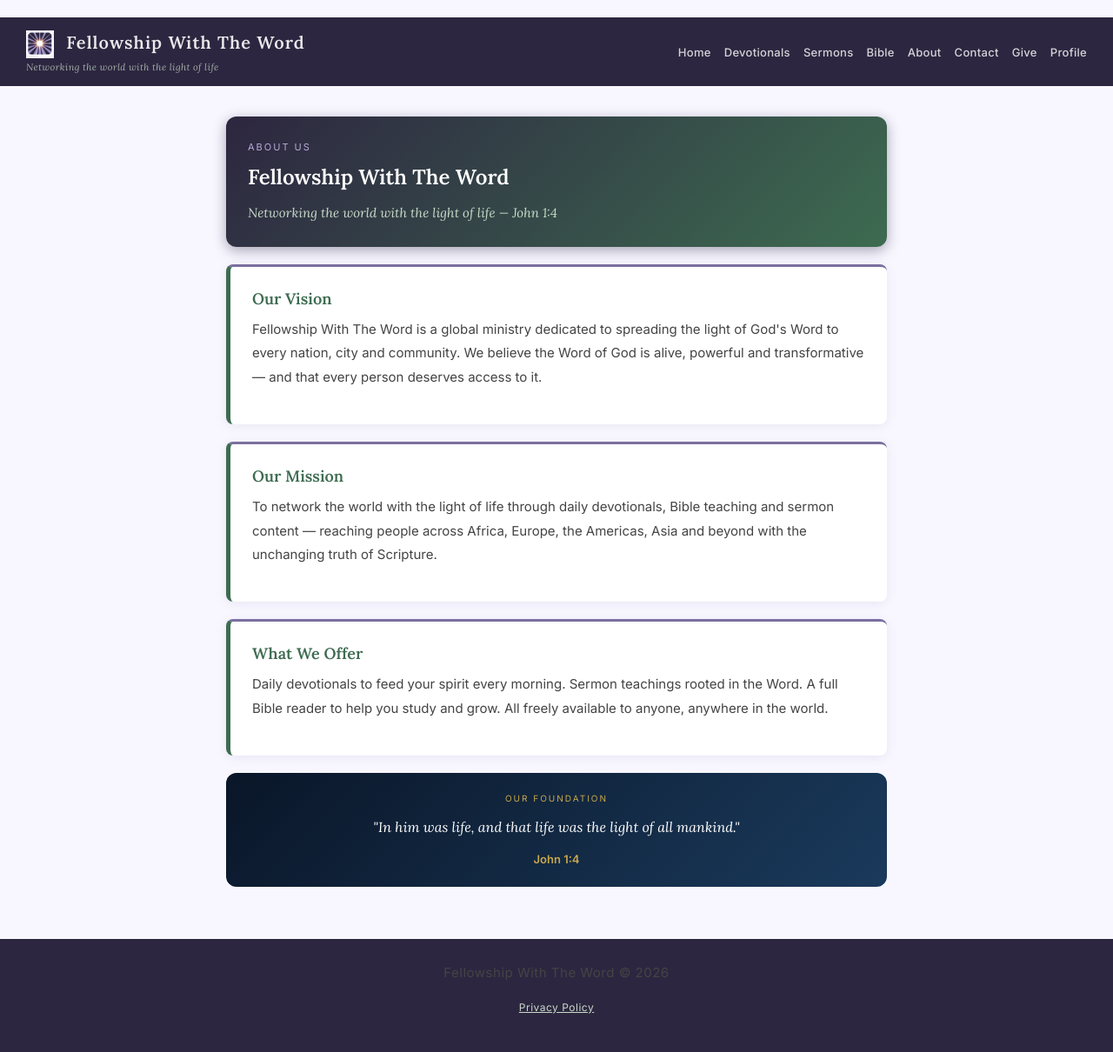
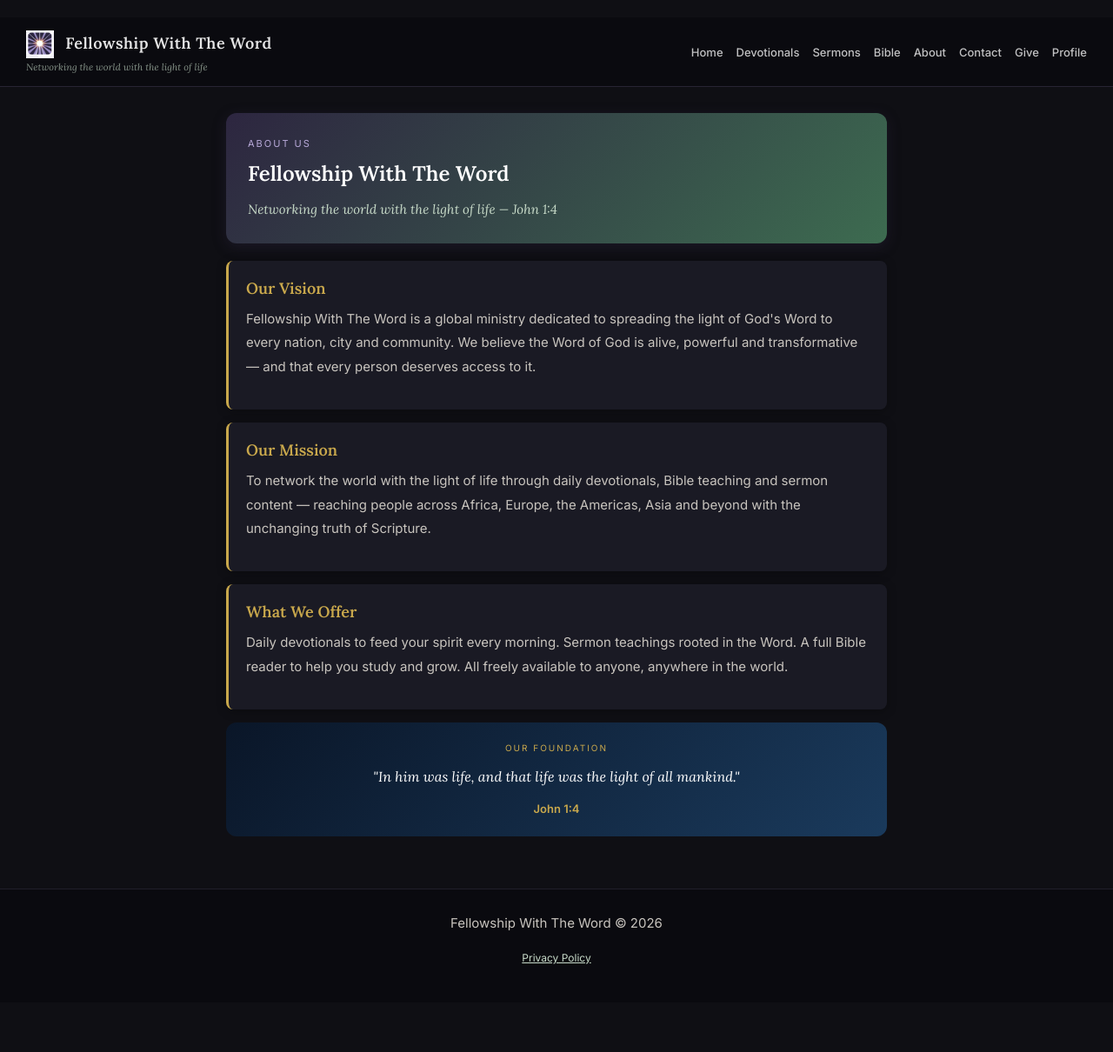
Before and after one commit to MelTosam/fellowship-with-the-word, a Python web app: template templates/about.html in a window 1280 px wide. Shown: the whole page at 87% size. After the commit the page ends 1109 px from the top, so only its background shows below. Run offline with Jinja, Linux system fonts and the light colour scheme; the template is opened without the code that fills it, so the values that code supplies are empty.

Commit message:
Full dark aesthetic redesign

```diff
--- a/static/css/style.css
+++ b/static/css/style.css
@@ -7,18 +7,19 @@
 }
 
 body {
-    background-color: #F8F7FF;
-    color: #2C2C2C;
+    background-color: #0F0F14;
+    color: #F0EDE8;
     font-family: 'Inter', sans-serif;
 }
 
 nav {
-    background-color: #2D2640;
+    background-color: #0A0A0F;
     padding: 15px 30px;
     display: flex;
     justify-content: space-between;
     align-items: center;
     gap: 10px;
+    border-bottom: 1px solid rgba(155, 142, 196, 0.2);
 }
 
 .nav-center {
@@ -27,20 +28,19 @@ nav {
 
 .nav-brand {
     color: rgba(255, 255, 255, 0.90);
-    font-size: 20px;
+    font-size: 18px;
     font-weight: 600;
     text-decoration: none;
     font-family: 'Lora', serif;
-    letter-spacing: 1px;
+    letter-spacing: 0.5px;
 }
 
 .nav-tagline {
-    color: rgba(200, 219, 201, 0.75);
+    color: rgba(200, 219, 201, 0.65);
     font-size: 11px;
     font-style: italic;
     font-family: 'Lora', serif;
     margin-top: 3px;
-    letter-spacing: 0.3px;
 }
 
 .nav-links {
@@ -50,15 +50,14 @@ nav {
 }
 
 .nav-links a {
-    color: rgba(255, 255, 255, 0.80);
+    color: rgba(255, 255, 255, 0.75);
     text-decoration: none;
     font-size: 13px;
     font-weight: 500;
-    letter-spacing: 0.3px;
 }
 
 .nav-links a:hover {
-    color: #C8DBC9;
+    color: #C9A84C;
 }
 
 .hamburger {
@@ -130,39 +129,39 @@ nav {
 
 .today-section {
     max-width: 800px;
-    margin: 35px auto;
+    margin: 30px auto;
     padding: 0 20px;
 }
 
 .section-title {
-    color: #7B6FA0;
-    font-size: 13px;
+    color: #C9A84C;
+    font-size: 11px;
     font-family: 'Inter', sans-serif;
     font-weight: 600;
-    letter-spacing: 1.5px;
+    letter-spacing: 2px;
     text-transform: uppercase;
     margin-bottom: 15px;
     padding-bottom: 8px;
-    border-bottom: 2px solid #3D6B50;
+    border-bottom: 1px solid rgba(201, 168, 76, 0.3);
 }
 
 .container {
     max-width: 800px;
-    margin: 35px auto;
+    margin: 30px auto;
     padding: 0 20px;
 }
 
 h1 {
-    color: #7B6FA0;
+    color: #F0EDE8;
     font-size: 24px;
     font-family: 'Lora', serif;
     margin-bottom: 15px;
     padding-bottom: 10px;
-    border-bottom: 2px solid #3D6B50;
+    border-bottom: 1px solid rgba(201, 168, 76, 0.3);
 }
 
 h2 {
-    color: #3D6B50;
+    color: #C9A84C;
     font-size: 18px;
     font-family: 'Lora', serif;
     margin-bottom: 10px;
@@ -172,47 +171,46 @@ h2 {
 p {
     line-height: 1.85;
     margin-bottom: 15px;
-    color: #444;
+    color: #C8C4BE;
     font-size: 15px;
     font-family: 'Inter', sans-serif;
 }
 
 .devotional-card {
-    background: white;
-    border-left: 5px solid #3D6B50;
-    border-top: 3px solid #7B6FA0;
-    padding: 25px;
-    margin-bottom: 20px;
+    background: #1A1A24;
+    border-left: 3px solid #C9A84C;
+    padding: 20px;
+    margin-bottom: 15px;
     border-radius: 8px;
-    box-shadow: 0 2px 12px rgba(123, 111, 160, 0.12);
+    box-shadow: 0 2px 12px rgba(0, 0, 0, 0.3);
 }
 
 .verse {
-    color: #3D6B50;
+    color: #C9A84C;
     font-style: italic;
     font-size: 15px;
     margin-bottom: 12px;
-    font-weight: 600;
+    font-weight: 400;
     font-family: 'Lora', serif;
 }
 
 a {
-    color: #3D6B50;
+    color: #C9A84C;
 }
 
 a:hover {
-    color: #7B6FA0;
+    color: #9B8EC4;
 }
 
 footer {
-    background-color: #2D2640;
+    background-color: #0A0A0F;
     text-align: center;
     padding: 25px;
-    color: #B8A9D9;
+    color: rgba(200, 196, 190, 0.5);
     font-size: 13px;
     margin-top: 60px;
     font-family: 'Inter', sans-serif;
-    letter-spacing: 0.5px;
+    border-top: 1px solid rgba(155, 142, 196, 0.15);
 }
 
 .bottom-nav {
```
Also changed, not shown: other parts of static/css/style.css (+23 -23 lines), templates/devotional_detail.html (+12 -14 lines), templates/devotionals.html (+21 -22 lines).
